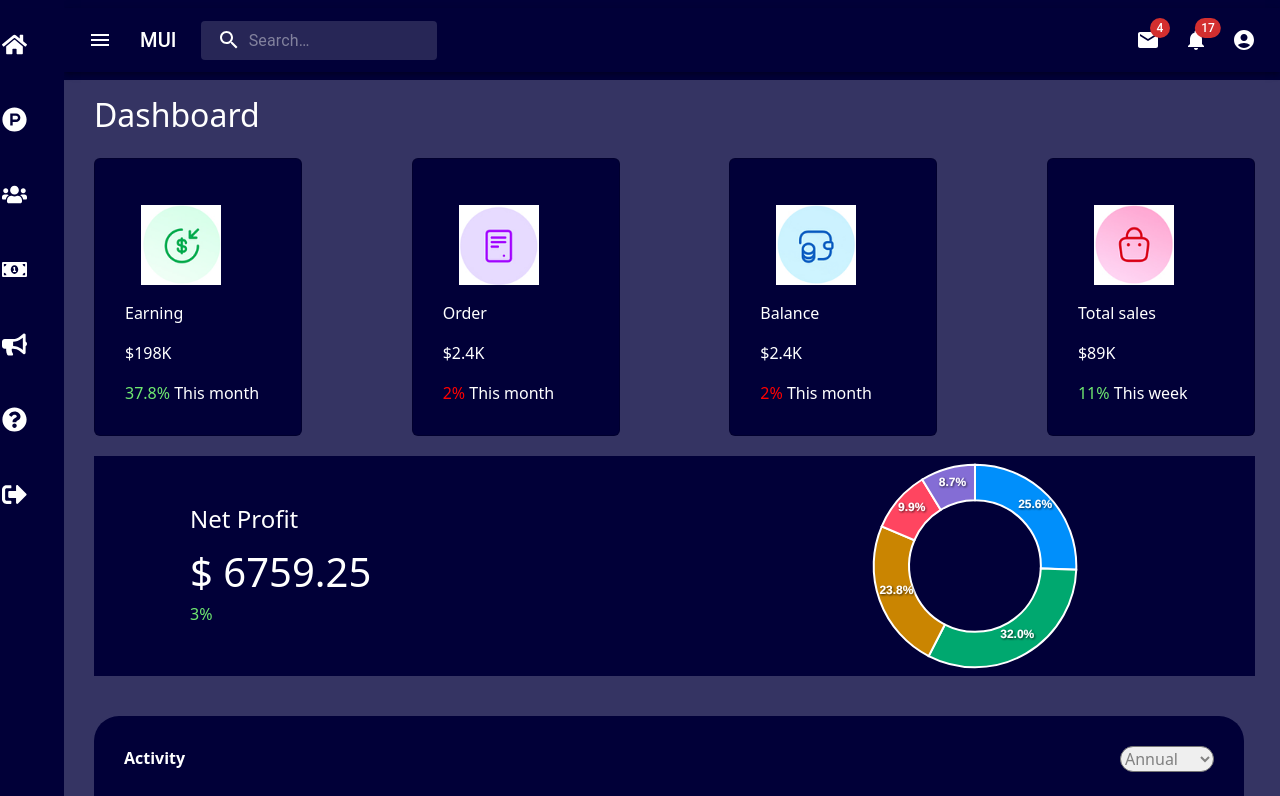
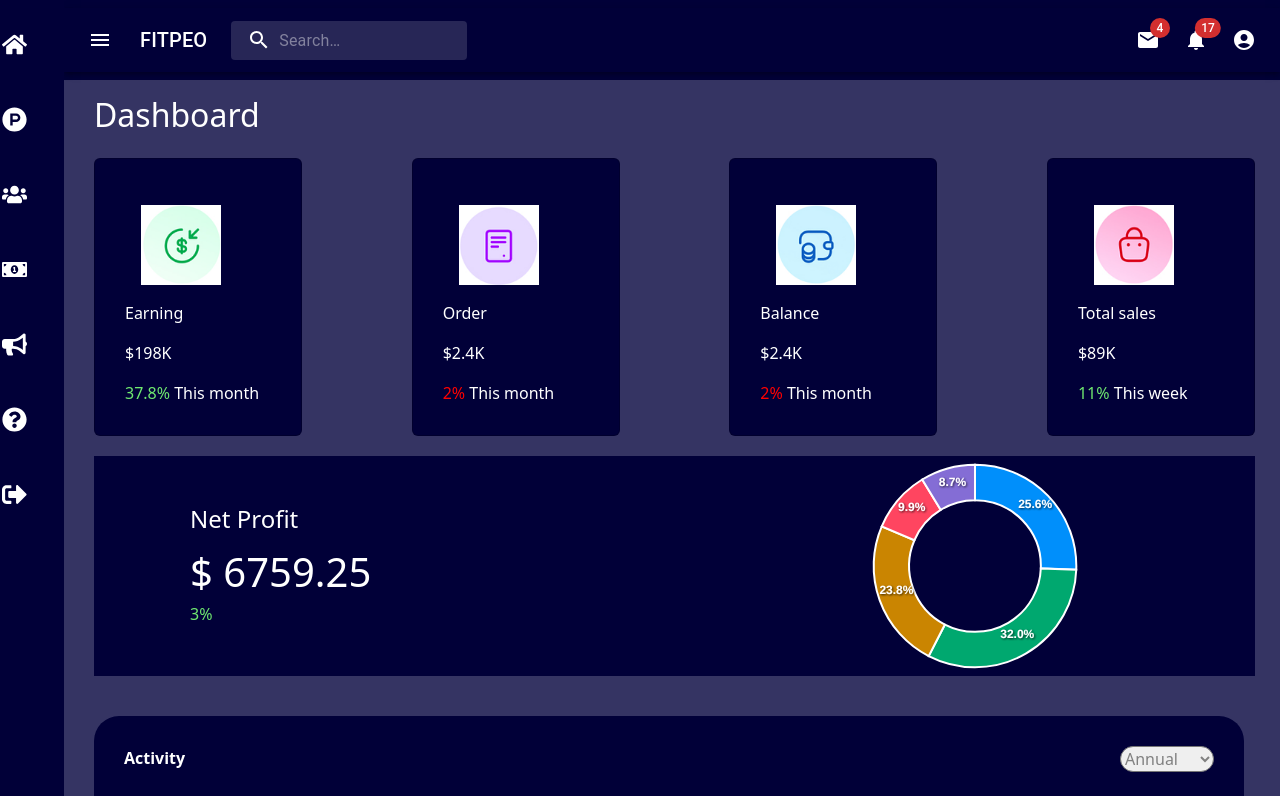
Before and after one commit to vijayshagara/money_save_new, a React (Vite) app: page / in a window 1280 px wide. Shown: the top 796 px of the page. Built offline with nearby package versions, Linux system fonts and the light colour scheme.

Commit message:
Update Header.jsx

```diff
--- a/src/component/Header/Header.jsx
+++ b/src/component/Header/Header.jsx
@@ -176,7 +176,7 @@ export default function Header() {
               component="div"
               sx={{ display: { xs: "none", sm: "block" } }}
             >
-              MUI
+              FITPEO
             </Typography>
             <Search>
               <SearchIconWrapper>
```
